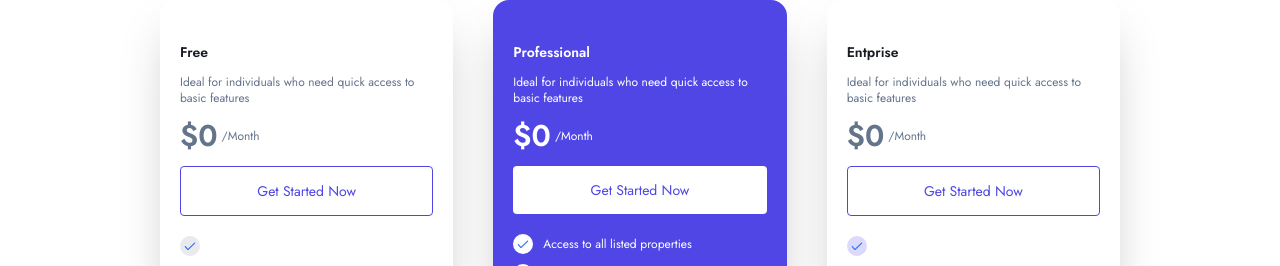
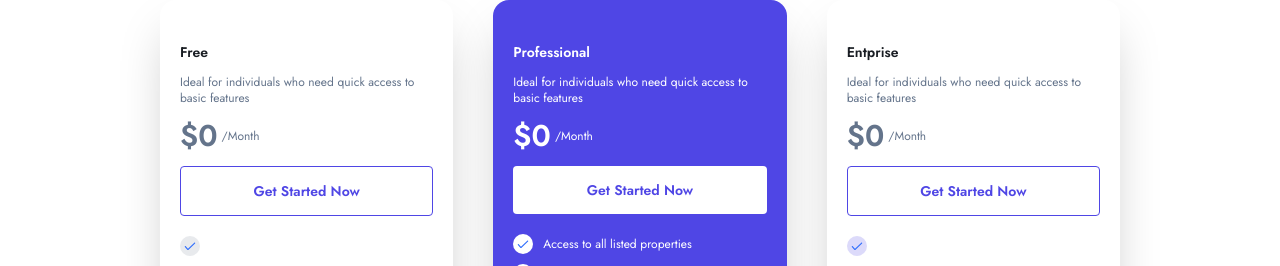
Before and after one commit to Delyc/cozygo-fe, a Next.js app: page / in a window 1280 px wide. Shown: the top 266 px of the page. Built offline with nearby package versions, Linux system fonts and the light colour scheme.

Commit message:
feat: login ui

```diff
--- /dev/null
+++ b/src/app/login/page.tsx
@@ -0,0 +1,6 @@
+
+export default function Login() {
+  return (
+    <h1>login</h1>
+  );
+}
--- a/src/components/UI/cards/Plan.tsx
+++ b/src/components/UI/cards/Plan.tsx
@@ -27,7 +27,7 @@ const PlanCard: React.FC<PlanCardProps> = ({
                 </p>
             </div>
 
-            <Button label={'Get Started Now'} className={`${title==="professional"?"":" border border-indigo-600 bg-white"  } bg-white text-indigo-600`} />
+            <Button label={'Get Started Now'} className={`${title==="professional"?"":" border border-indigo-600 bg-white"  } bg-white font-semibold text-indigo-600`} />
 
             <div className={`${title === "professional" ? "text-white" : "text-[#191D23]"} flex flex-col gap-2.5 text-white`}>
                 <div className='flex items-center gap-2.5'>
```
